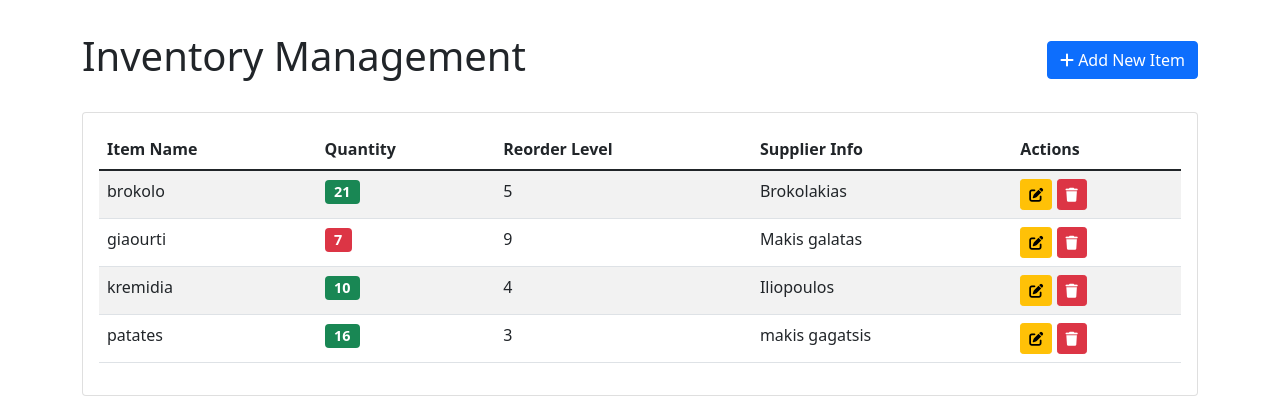
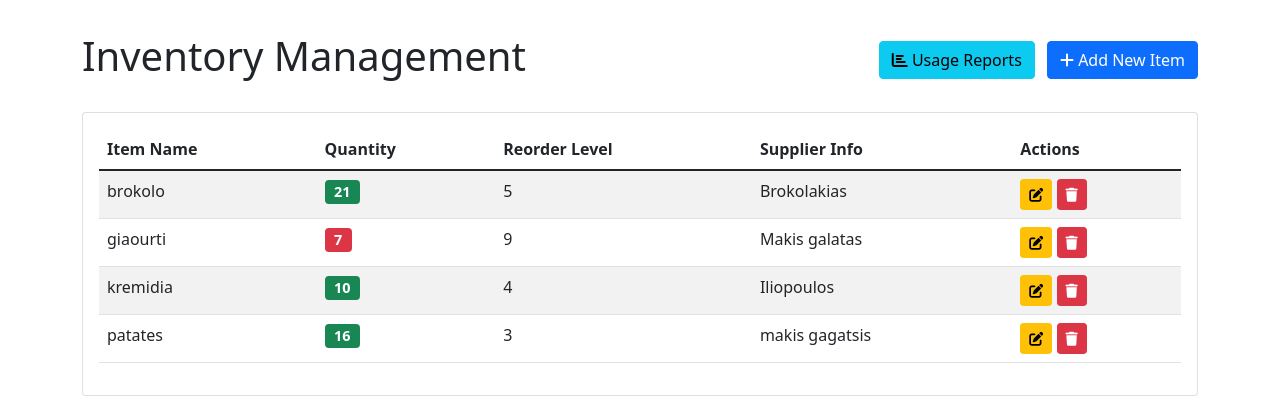
Before and after one commit to angloud/restaurant-managment-system, a Django app: page /inventory/ in a window 1280 px wide. Shown: the part 62-482 px from the top of the page. Run offline with Django 5.2, Linux system fonts and the light colour scheme; a user stored in the database is signed in; data comes from the database, SQL or seed files in the repository; parts of the project's set-up code (start-up, migrations or seed data) failed here and were passed over; some libraries are stand-ins or nearby versions.

Commit message:
Add reports

```diff
--- a/restaurant/templates/restaurant/inventory/list.html
+++ b/restaurant/templates/restaurant/inventory/list.html
@@ -6,9 +6,14 @@
 <div class="container">
     <div class="d-flex justify-content-between align-items-center mb-4">
         <h1>Inventory Management</h1>
-        <a href="{% url 'restaurant:inventory_create' %}" class="btn btn-primary">
-            <i class="fas fa-plus"></i> Add New Item
-        </a>
+        <div>
+            <a href="{% url 'restaurant:inventory_usage_report' %}" class="btn btn-info me-2">
+                <i class="fas fa-chart-bar"></i> Usage Reports
+            </a>
+            <a href="{% url 'restaurant:inventory_create' %}" class="btn btn-primary">
+                <i class="fas fa-plus"></i> Add New Item
+            </a>
+        </div>
     </div>
 
     <div class="card">
--- a/restaurant/urls.py
+++ b/restaurant/urls.py
@@ -56,6 +56,7 @@ urlpatterns = [
     path('inventory/create/', views.inventory_create, name='inventory_create'),
     path('inventory/<int:pk>/update/', views.inventory_update, name='inventory_update'),
     path('inventory/<int:pk>/delete/', views.inventory_delete, name='inventory_delete'),
+    path('inventory/reports/usage/', views.inventory_usage_report, name='inventory_usage_report'),
 
     # Tables
     path('tables/', views.table_list, name='table_list'),
--- a/restaurant/views.py
+++ b/restaurant/views.py
@@ -863,6 +863,74 @@ def inventory_delete(request, pk):
         return redirect('restaurant:inventory_list')
     return render(request, 'restaurant/inventory_delete.html', {'inventory': inventory})
 
+@login_required
+def inventory_usage_report(request):
+    """
+    Generate inventory usage report to help with planning and reducing waste.
+    """
+    # Get date range parameters from request or set defaults
+    from_date_str = request.GET.get('from_date', '')
+    to_date_str = request.GET.get('to_date', '')
+
+    # Set default date range to the past 30 days if not provided
+    if not from_date_str or not to_date_str:
+        to_date = timezone.now().date()
+        from_date = to_date - timedelta(days=30)
+    else:
+        try:
+            from_date = datetime.strptime(from_date_str, '%Y-%m-%d').date()
+            to_date = datetime.strptime(to_date_str, '%Y-%m-%d').date()
+        except ValueError:
+            messages.error(request, 'Invalid date format. Please use YYYY-MM-DD.')
+            to_date = timezone.now().date()
+            from_date = to_date - timedelta(days=30)
+
+    # Fetch orders in the date range
+    orders = Order.objects.filter(
+        created_at__date__gte=from_date,
+        created_at__date__lte=to_date
+    )
+
+    # Collect order items and count by menu item
+    order_items = OrderItem.objects.filter(order__in=orders)
+
+    # Aggregate data by menu item
+    menu_item_usage = {}
+    for item in order_items:
+        menu_item_name = item.menu_item.name
+        if menu_item_name not in menu_item_usage:
+            menu_item_usage[menu_item_name] = {
+                'quantity': 0,
+                'menu_item_id': item.menu_item.id,
+                'revenue': 0
+            }
+        menu_item_usage[menu_item_name]['quantity'] += item.quantity
+        menu_item_usage[menu_item_name]['revenue'] += item.subtotal
+
+    # Sort by usage (most used first)
+    sorted_items = sorted(menu_item_usage.items(), key=lambda x: x[1]['quantity'], reverse=True)
+
+    # Connect to inventory data
+    for item_name, data in menu_item_usage.items():
+        menu_item = MenuItem.objects.get(id=data['menu_item_id'])
+        data['category'] = menu_item.category.name if menu_item.category else 'Uncategorized'
+
+    # Get low stock items
+    low_stock_items = Inventory.objects.filter(
+        quantity_on_hand__lte=F('reorder_level')
+    ).order_by('item_name')
+
+    context = {
+        'from_date': from_date,
+        'to_date': to_date,
+        'sorted_items': sorted_items,
+        'low_stock_items': low_stock_items,
+        'total_orders': orders.count(),
+        'total_revenue': sum(data['revenue'] for _, data in menu_item_usage.items())
+    }
+
+    return render(request, 'restaurant/inventory/usage_report.html', context)
+
 # Table Management
 @login_required
 def table_list(request):
```
